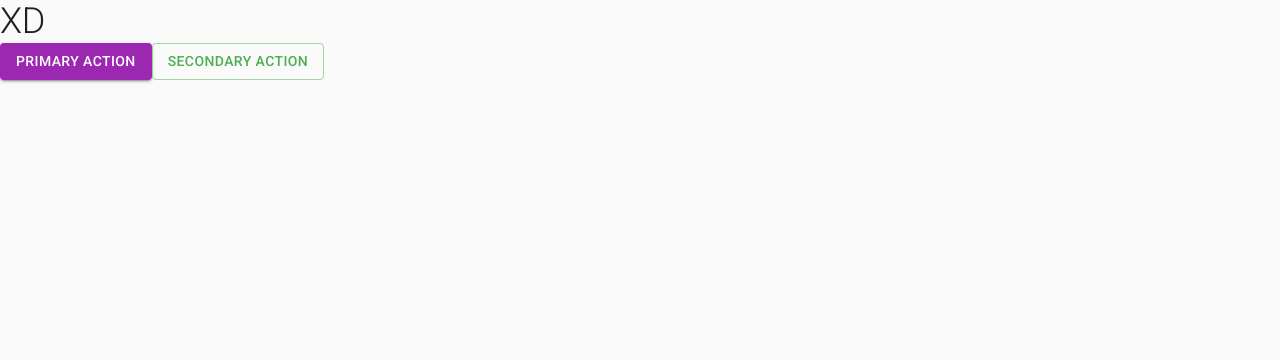
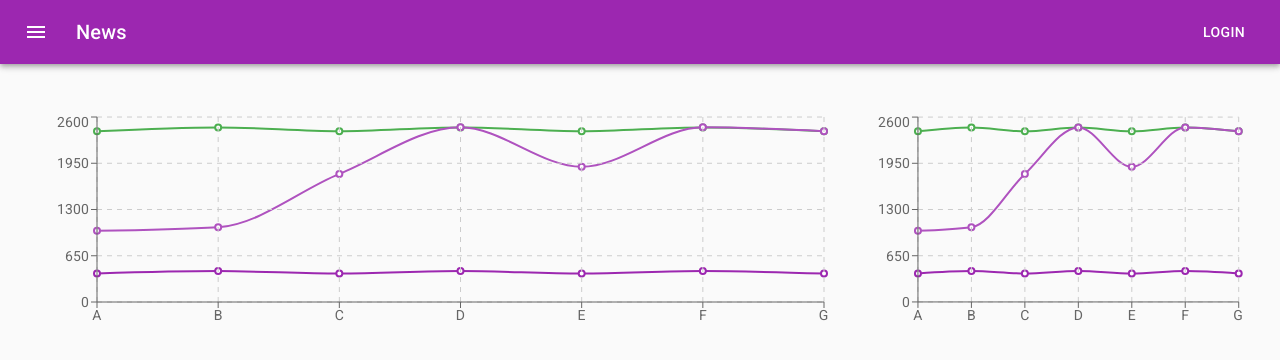
Before and after one commit to alanacevedo/react-materialui-playground, a React (Create React App) app: page / in a window 1280 px wide. Shown: the top 360 px of the page. Built offline with nearby package versions, Linux system fonts and the light colour scheme; the HTML template or start-up script is replaced by a standard one.

Commit message:
added basic chart and grid layout

```diff
--- a/package.json
+++ b/package.json
@@ -11,6 +11,7 @@
     "react": "^17.0.2",
     "react-dom": "^17.0.2",
     "react-scripts": "4.0.3",
+    "recharts": "^2.0.9",
     "web-vitals": "^1.0.1"
   },
   "scripts": {
--- a/src/App.jsx
+++ b/src/App.jsx
@@ -1,20 +1,40 @@
 import React from 'react'
-import { Typography, CssBaseline, Button } from '@material-ui/core'
-import { ThemeProvider } from '@material-ui/core/styles'
- import theme from './styles'
+import { Typography, CssBaseline, Button, Container, Grid } from '@material-ui/core'
+import { ThemeProvider, makeStyles } from '@material-ui/core/styles'
+import theme from './styles'
+import TestChart from './components/TestChart'
+import MyAppBar from './components/MyAppBar'
+
+const useStyles = makeStyles((theme) => ({
+    container: {
+        padding: theme.spacing(6, 4, 6)
+    },
+}))
+
 
 const App = () => {
+    const classes = useStyles()
+
     return (
         <>
         <ThemeProvider theme={theme}>
             <CssBaseline/>
-            <Typography variant='h2'>XD</Typography>
-            <Button variant='contained' color='primary'>
-                Primary action
-            </Button>
-            <Button variant='outlined' color='secondary'>
-                Secondary action
-            </Button>
+            <MyAppBar/>
+            <main>
+                <Container className={classes.container} maxWidth='xl'>
+                    <Grid container spacing={2}>
+                        <Grid container item xs={8}>
+                            <TestChart/>
+                        </Grid>
+                        <Grid container item xs={4}>
+                            <TestChart/>
+                        </Grid>
+
+                    </Grid>
+
+                </Container>
+
+            </main>
         </ThemeProvider>
         </>
     )}
--- /dev/null
+++ b/src/components/MyAppBar.jsx
@@ -0,0 +1,36 @@
+import { makeStyles } from '@material-ui/core/styles'
+import IconButton from '@material-ui/core/IconButton';
+import MenuIcon from '@material-ui/icons/Menu';
+import { AppBar, Toolbar, Typography, Button } from '@material-ui/core'
+
+const useStyles = makeStyles((theme) => ({
+    menuButton: {
+      marginRight: theme.spacing(2),
+    },
+    title: {
+      flexGrow: 1,
+    },
+  }));
+
+const MyAppBar = () => {
+    const classes = useStyles();
+
+    return(
+        <>
+        <AppBar position='relative'>
+                <Toolbar>
+                    <IconButton edge="start" className={classes.menuButton} color="inherit" aria-label="menu">
+                        <MenuIcon />
+                    </IconButton>
+                    <Typography variant="h6" className={classes.title}>
+                        News
+                    </Typography>
+                    <Button color="inherit">Login</Button>
+                </Toolbar>
+
+            </AppBar>
+        </>
+    )
+}
+
+export default MyAppBar
--- /dev/null
+++ b/src/components/TestChart.jsx
@@ -0,0 +1,35 @@
+import { LineChart, Line, CartesianGrid, XAxis, YAxis, ResponsiveContainer, Tooltip } from 'recharts';
+import { useTheme } from '@material-ui/core/styles';
+
+const data = [
+    {name: 'A', uv: 400, pv: 2400, amt: 1000},
+    {name: 'B', uv: 434, pv: 2454, amt: 1050},
+    {name: 'C', uv: 400, pv: 2400, amt: 1800},
+    {name: 'D', uv: 434, pv: 2454, amt: 2455},
+    {name: 'E', uv: 400, pv: 2400, amt: 1900},
+    {name: 'F', uv: 434, pv: 2454, amt: 2455},
+    {name: 'G', uv: 400, pv: 2400, amt: 2400},
+
+];
+
+const TestChart = () => {
+    const theme = useTheme()
+
+    return(
+    <>
+    <ResponsiveContainer width="99%" height={225}>
+        <LineChart width={400} height={400} data={data} >
+            <Line type="monotone" dataKey="uv" stroke={theme.palette.primary.main} strokeWidth={2}/>
+            <Line type="monotone" dataKey="pv" stroke={theme.palette.secondary.main} strokeWidth={2}/>
+            <Line type="monotone" dataKey="amt" stroke={theme.palette.primary.light} strokeWidth={2}/>
+            <CartesianGrid stroke="#ccc" strokeDasharray="5 5" />
+            <XAxis dataKey="name" />
+            <YAxis />
+            <Tooltip />
+        </LineChart>
+    </ResponsiveContainer>
+    </>)
+
+    }
+
+export default TestChart
```
Also changed, not shown: 1 other file (tests, documents, lock files or other folders).
